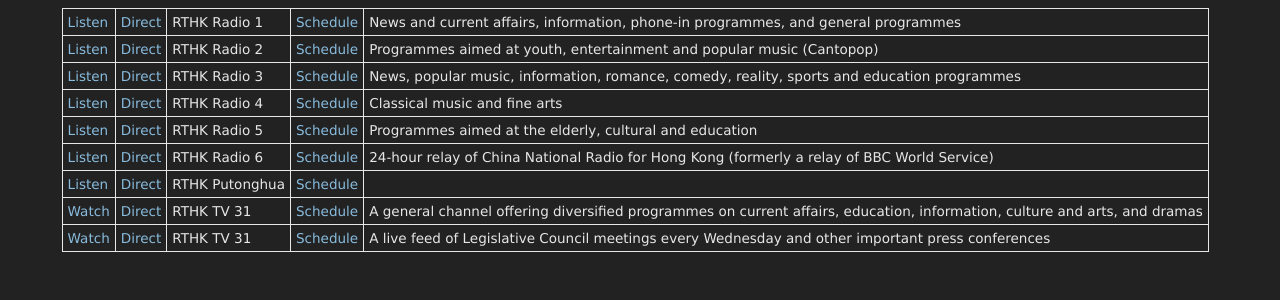
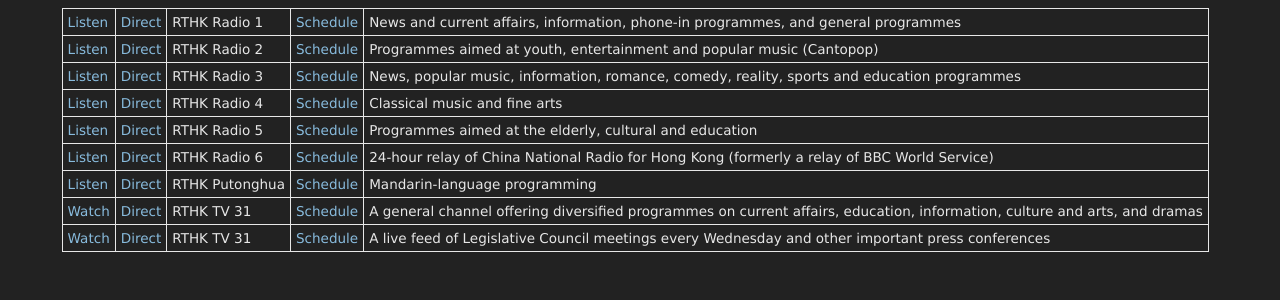
Before and after one commit to danburd/danburd.github.io, a Jekyll site: the page rthk.html, which Jekyll copies as it is, in a window 1280 px wide. Shown: the top 300 px of the page. Built offline with Jekyll 4.4.1, drawn with Linux system fonts in a browser that asks for light colours.

Commit message:
Update rthk.html

```diff
--- a/rthk.html
+++ b/rthk.html
@@ -57,7 +57,7 @@
    <td><a href="https://rthkaudio6-lh.akamaihd.net/i/radiopth_1@355869/master.m3u8" type="audio/mpeg">Direct</a></td>
    <td>RTHK Putonghua</td>
    <td><a href="https://www.rthk.hk/radio/pth">Schedule</a></td>
-   <td></td>
+   <td>Mandarin-language programming</td>
   </tr>
   </tr>
    <td><a href="/hlsjsvideo.html?stream=https://www.rthk.hk/feeds/dtt/rthktv31_https.m3u8">Watch</a></td>
```
